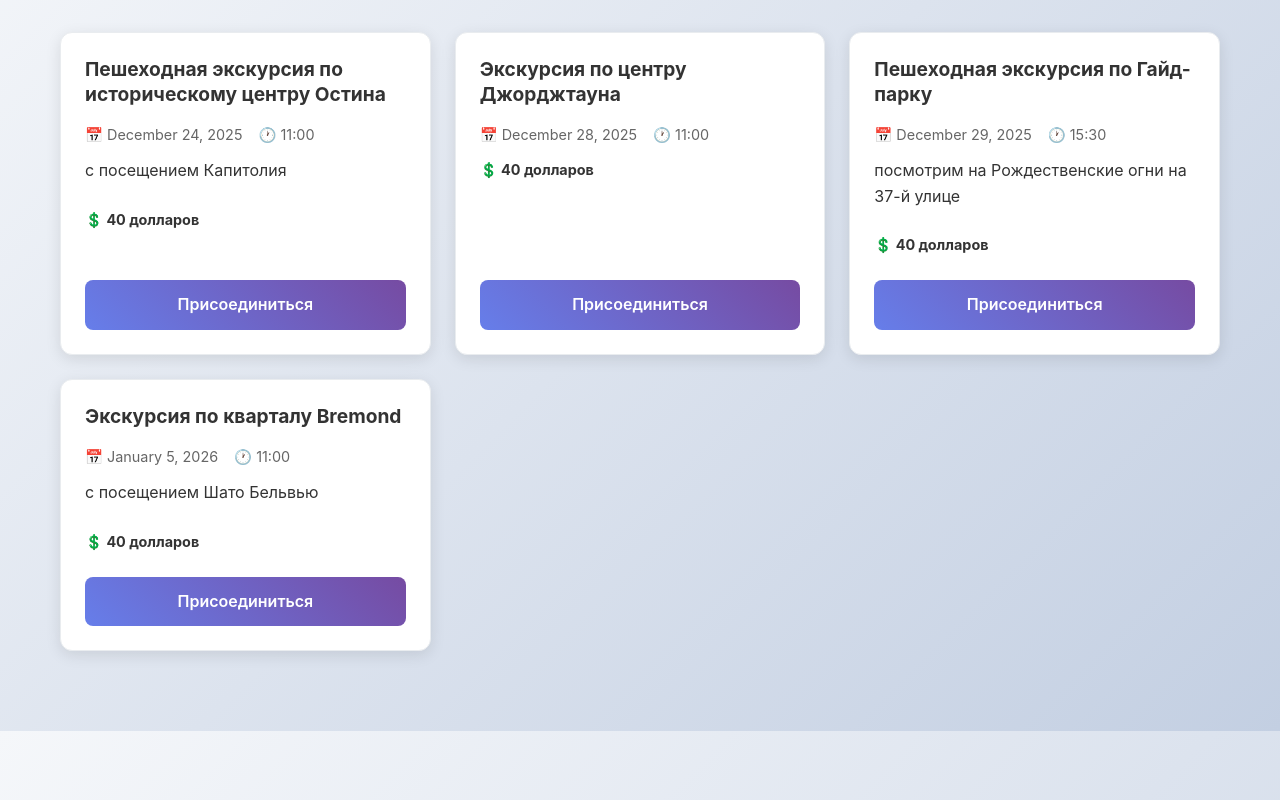
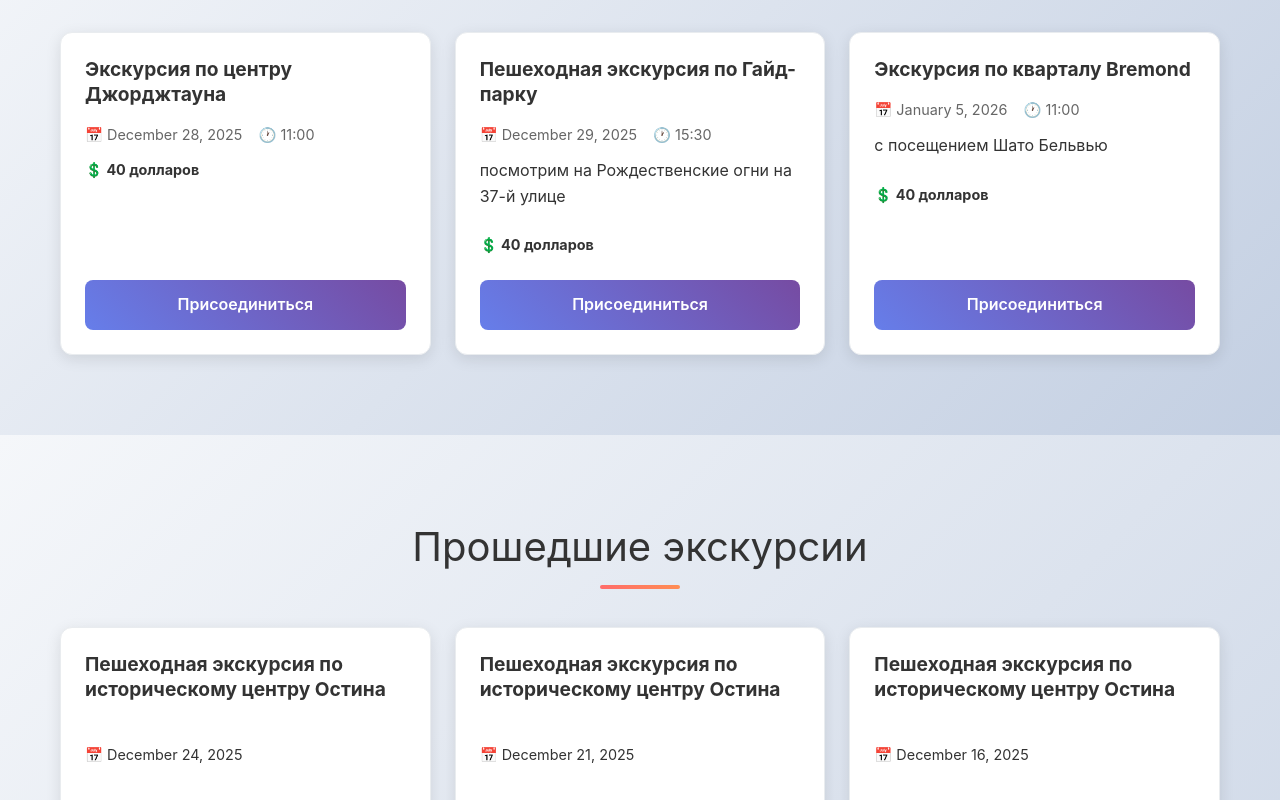
Before and after one commit to tatiana-act/nextjs-boilerplate, a Next.js app: page / in a window 1280 px wide. Shown: the part 6620-7420 px from the top of the page. Built offline with nearby package versions, Linux system fonts and the light colour scheme.

Commit message:
move tour to recents

```diff
--- a/data/RecentTours.ts
+++ b/data/RecentTours.ts
@@ -1,6 +1,17 @@
 import {PastTourEvent} from '@/types/tour';
 
 const pastTourEvents: PastTourEvent[] = [
+    {
+        id: 'tour36',
+        tourProgramId: 'Acap',
+        date: '2025-12-24',
+        time: '10:00',
+        price: 40,
+        bonus: '',
+        eventUrl: '',
+        eventImage: '',
+        feedbacks: []
+    },
     {
         id: 'tour32',
         tourProgramId: 'Acap',
--- a/data/upcomingTours.ts
+++ b/data/upcomingTours.ts
@@ -1,14 +1,6 @@
 import { UpcomingTourEvent } from '@/types/tour';
 
 export const upcomingTours: UpcomingTourEvent[] = [
-    {
-        id: 'tour36',
-        tourProgramId: 'Acap',
-        date: '2025-12-24',
-        time: '11:00',
-        price: 40,
-        bonus: 'с посещением Капитолия'
-    },
     {
         id: 'tour35',
         tourProgramId: 'Gcrt',
```
